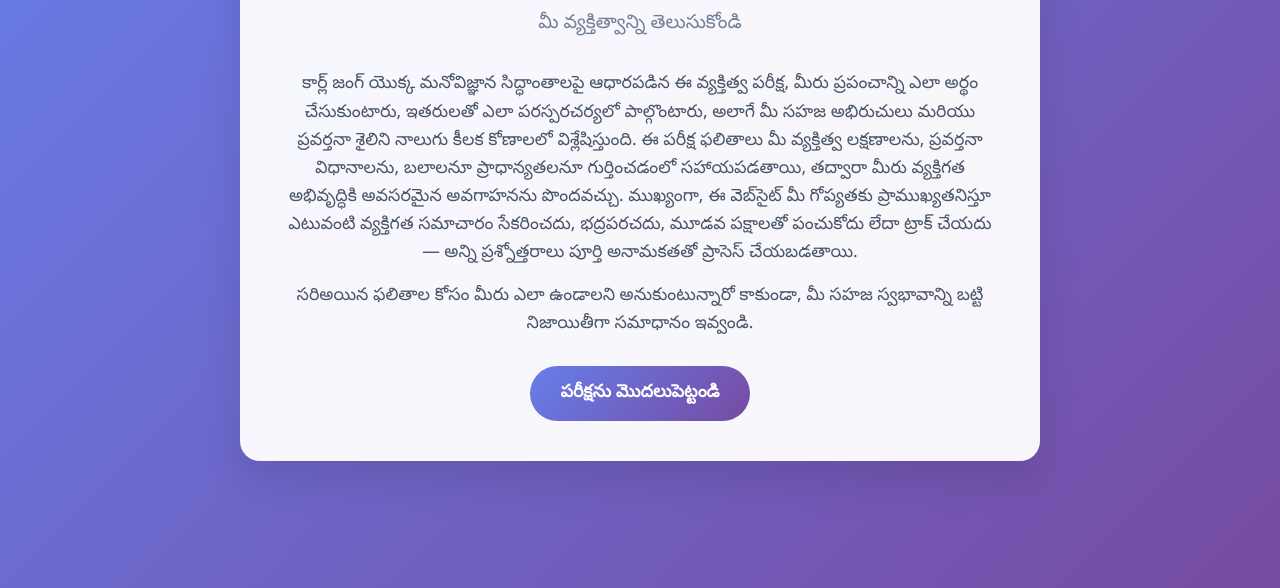
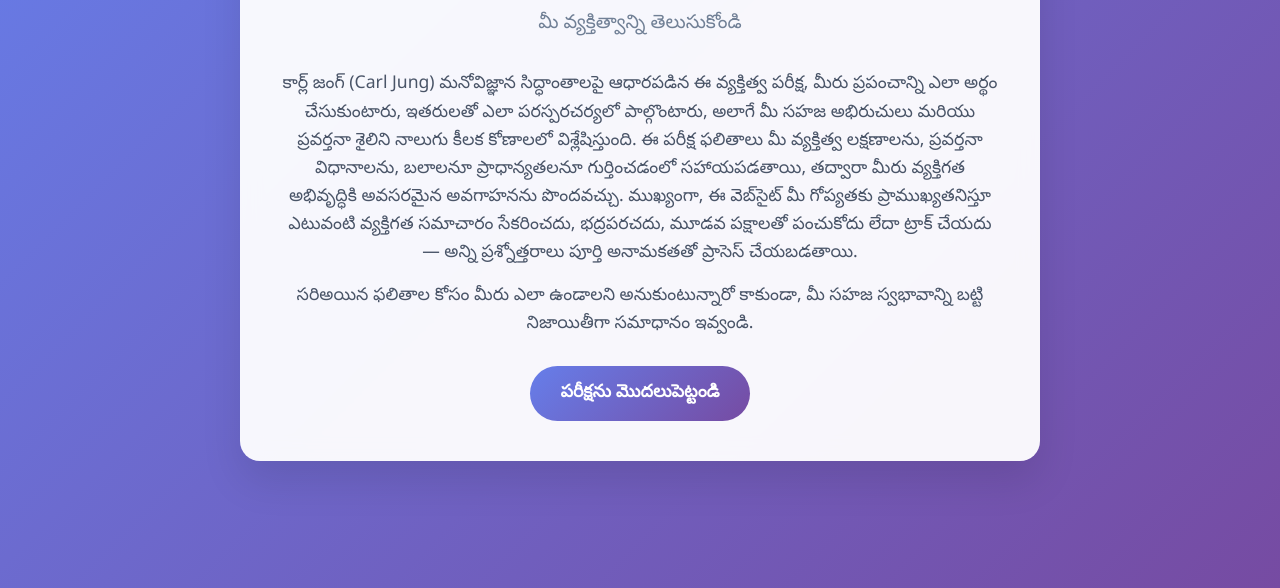
Before and after one commit to KasyapWiki/tejung, a plain HTML site: page index.html in a window 1280 px wide. Shown: the part 212-800 px from the top of the page. Drawn offline with Linux system fonts and the light colour scheme.

Commit message:
Update index.html
updated text

```diff
--- a/index.html
+++ b/index.html
@@ -4,7 +4,7 @@
 <head>
     <meta charset="UTF-8">
     <meta name="viewport" content="width=device-width, initial-scale=1.0">
-    <title>జంగ్ వ్యక్తిత్వ పరీక్ష</title>
+    <title> వ్యక్తిత్వ పరీక్ష</title>
     <style>
         * {
             margin: 0;
@@ -321,7 +321,7 @@
 
             <div id="intro-screen">
                 <div class="intro">
-                    <p>కార్ల్ జంగ్ యొక్క మనోవిజ్ఞాన సిద్ధాంతాలపై ఆధారపడిన ఈ వ్యక్తిత్వ పరీక్ష, మీరు ప్రపంచాన్ని ఎలా అర్థం చేసుకుంటారు, ఇతరులతో ఎలా పరస్పరచర్యలో పాల్గొంటారు, అలాగే మీ సహజ అభిరుచులు మరియు ప్రవర్తనా శైలిని నాలుగు కీలక కోణాలలో విశ్లేషిస్తుంది. ఈ పరీక్ష ఫలితాలు మీ వ్యక్తిత్వ లక్షణాలను, ప్రవర్తనా విధానాలను, బలాలనూ ప్రాధాన్యతలనూ గుర్తించడంలో సహాయపడతాయి, తద్వారా మీరు వ్యక్తిగత అభివృద్ధికి అవసరమైన అవగాహనను పొందవచ్చు. ముఖ్యంగా, ఈ వెబ్‌సైట్ మీ గోప్యతకు ప్రాముఖ్యతనిస్తూ ఎటువంటి వ్యక్తిగత సమాచారం సేకరించదు, భద్రపరచదు, మూడవ పక్షాలతో పంచుకోదు లేదా ట్రాక్ చేయదు — అన్ని ప్రశ్నోత్తరాలు పూర్తి అనామకతతో ప్రాసెస్ చేయబడతాయి.  </p>
+                    <p>కార్ల్ జంగ్ (Carl Jung) మనోవిజ్ఞాన సిద్ధాంతాలపై ఆధారపడిన ఈ వ్యక్తిత్వ పరీక్ష, మీరు ప్రపంచాన్ని ఎలా అర్థం చేసుకుంటారు, ఇతరులతో ఎలా పరస్పరచర్యలో పాల్గొంటారు, అలాగే మీ సహజ అభిరుచులు మరియు ప్రవర్తనా శైలిని నాలుగు కీలక కోణాలలో విశ్లేషిస్తుంది. ఈ పరీక్ష ఫలితాలు మీ వ్యక్తిత్వ లక్షణాలను, ప్రవర్తనా విధానాలను, బలాలనూ ప్రాధాన్యతలనూ గుర్తించడంలో సహాయపడతాయి, తద్వారా మీరు వ్యక్తిగత అభివృద్ధికి అవసరమైన అవగాహనను పొందవచ్చు. ముఖ్యంగా, ఈ వెబ్‌సైట్ మీ గోప్యతకు ప్రాముఖ్యతనిస్తూ ఎటువంటి వ్యక్తిగత సమాచారం సేకరించదు, భద్రపరచదు, మూడవ పక్షాలతో పంచుకోదు లేదా ట్రాక్ చేయదు — అన్ని ప్రశ్నోత్తరాలు పూర్తి అనామకతతో ప్రాసెస్ చేయబడతాయి.  </p>
                     <p style="margin-top: 15px;">సరిఅయిన ఫలితాల కోసం మీరు ఎలా ఉండాలని అనుకుంటున్నారో కాకుండా, మీ సహజ స్వభావాన్ని బట్టి నిజాయితీగా సమాధానం ఇవ్వండి.</p>
                 </div>
                 <button class="btn" onclick="startTest()">పరీక్షను మొదలుపెట్టండి</button>
```
